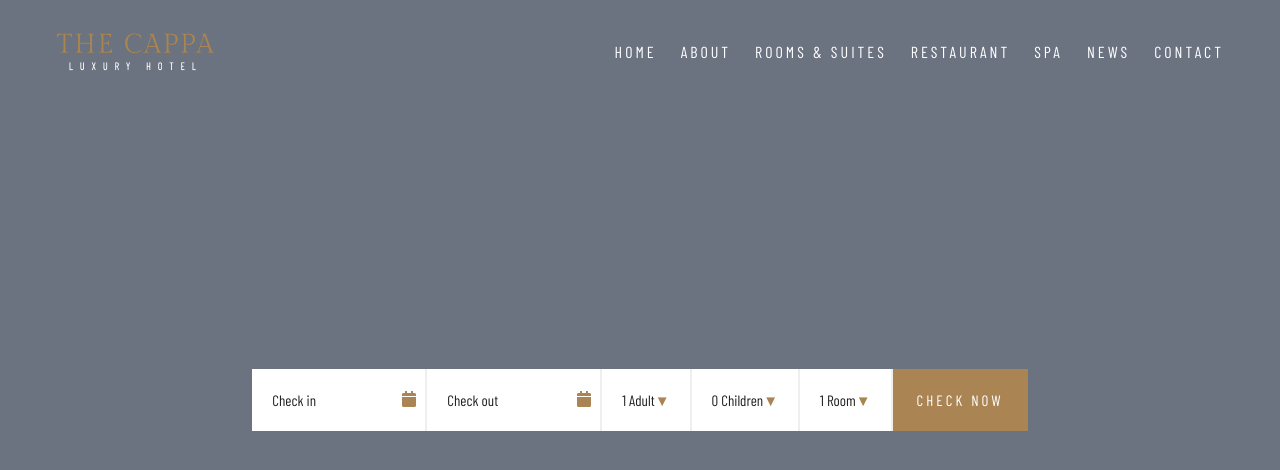
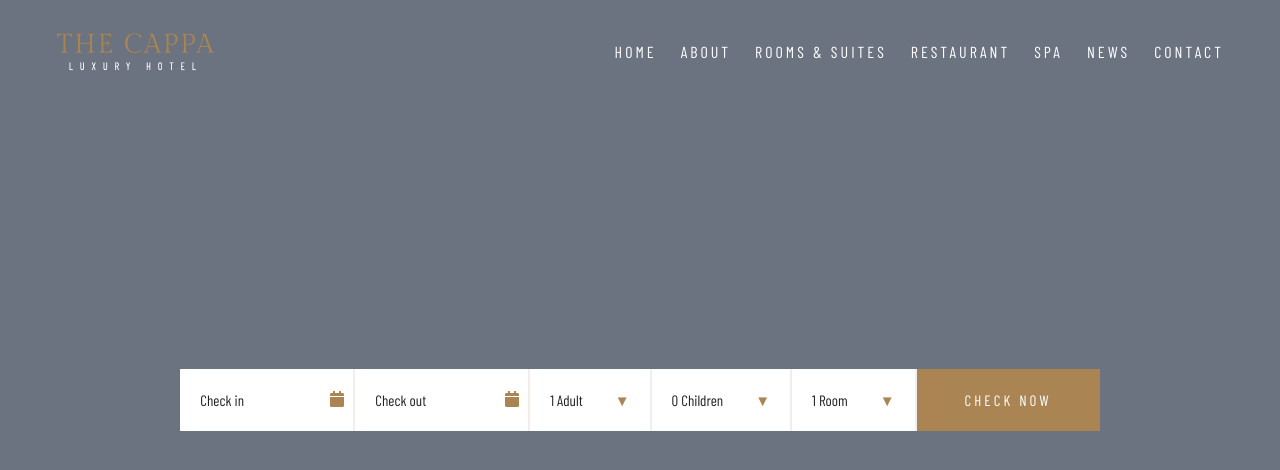
Before and after one commit to abssujan/luxury-hotel-v1, a React (Vite) app: page /rooms in a window 1280 px wide. Shown: the top 470 px of the page. Built offline with nearby package versions, Linux system fonts and the light colour scheme; a web font is replaced by a local one.

Commit message:
check in and out section final style

```diff
--- a/src/pages/Home/HotelBooking/HotelBooking.jsx
+++ b/src/pages/Home/HotelBooking/HotelBooking.jsx
@@ -82,14 +82,14 @@ const HotelBooking = () => {
           {/* Adults dropdown */}
           <div className="relative">
             <div
-              className="block text-[#222] w-full bg-[#fff] py-5 px-5 text-[15px] border-r-2 border-[#f1eeeb] cursor-pointer flex justify-between items-center"
+              className=" text-[#222] w-full bg-[#fff] py-5 px-5 text-[15px] border-r-2 border-[#f1eeeb] cursor-pointer flex justify-between items-center"
               onClick={() => toggleDropdown("adults")}
             >
               {selectedValue}
-              <span className="text-[#aa8453]">&#x25BC;</span>
+              <span className="text-[#aa8453] md:ml-8">&#x25BC;</span>
             </div>
             {isOpen?.adults && (
-              <ul className="absolute bg-white border border-gray-300 mt-1 w-full">
+              <ul className="absolute bg-white border border-gray-300  w-full">
                 {adultsOptions.map((option) => (
                   <li
                     key={option.value}
@@ -106,14 +106,14 @@ const HotelBooking = () => {
           {/* Children dropdown */}
           <div className="relative">
             <div
-              className="block text-[#222] w-full bg-[#fff] py-5 px-5 text-[15px] border-r-2 border-[#f1eeeb] cursor-pointer flex justify-between items-center"
+              className=" text-[#222] w-full bg-[#fff] py-5 px-5 text-[15px] border-r-2 border-[#f1eeeb] cursor-pointer flex justify-between items-center"
               onClick={() => toggleDropdown("children")}
             >
               {selectedChildren}
-              <span className="text-[#aa8453]">&#x25BC;</span>
+              <span className="text-[#aa8453] md:ml-8">&#x25BC;</span>
             </div>
             {isOpen?.children && (
-              <ul className="absolute bg-white border border-gray-300 mt-1 w-full">
+              <ul className="absolute bg-white border border-gray-300  w-full">
                 {childrenOptions.map((option) => (
                   <li
                     key={option.value}
@@ -134,10 +134,10 @@ const HotelBooking = () => {
               onClick={() => toggleDropdown("rooms")}
             >
               {selectedRoom}
-              <span className="text-[#aa8453]">&#x25BC;</span>
+              <span className="text-[#aa8453] md:ml-8">&#x25BC;</span>
             </div>
             {isOpen?.rooms && (
-              <ul className="absolute bg-white border border-gray-300 mt-1 w-full">
+              <ul className="absolute bg-white border border-gray-300  w-full">
                 {roomOptions.map((option) => (
                   <li
                     key={option.value}
@@ -154,7 +154,7 @@ const HotelBooking = () => {
           <div className="">
             <button
               type="submit"
-              className="w-full tracking-[3px] font-normal bg-[#aa8453] text-white py-5 px-6 text-[15px] uppercase ease-linear duration-300  cursor-pointer hover:bg-gray-900"
+              className="w-full tracking-[3px] font-normal bg-[#aa8453] text-white py-5 px-12 text-[15px] uppercase ease-linear duration-300  cursor-pointer hover:bg-gray-900"
             >
               Check Now
             </button>
```
